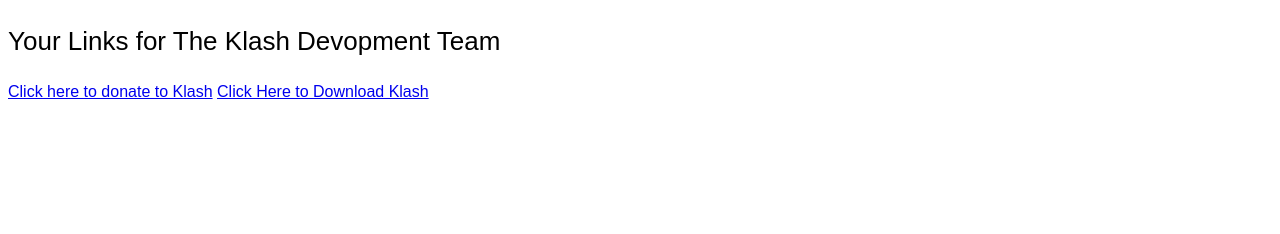
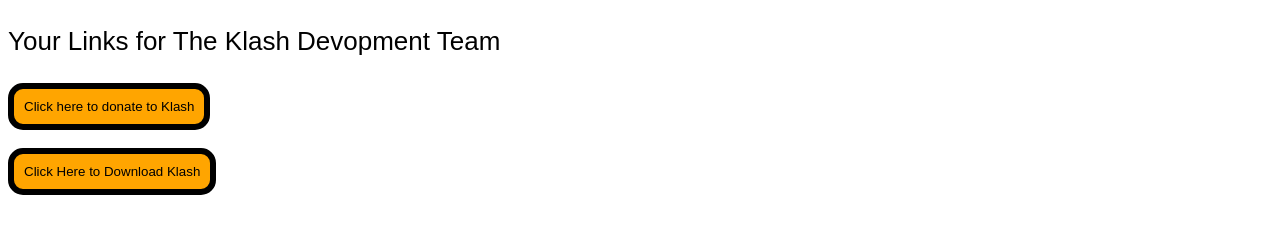
Before and after one commit to Graham2021/IceCreamFrog, a plain HTML site: page index.html in a window 1280 px wide. Shown: the part 58-292 px from the top of the page. Drawn offline with Linux system fonts and the light colour scheme.

Commit message:
Update index.html

```diff
--- a/index.html
+++ b/index.html
@@ -6,8 +6,12 @@
         <meta name='viewport' content='width=device-width, initial-scale=1.0'>
         <title>HTML Document</title>
         <style>
+            .center {
+
+            }
             body {
                 font-family: Arial, Helvetica, sans-serif;
+
             }
             .navbar {
                 background-color: #000102;
@@ -49,6 +53,19 @@
                 float: left;
                 margin-left: 10px;
             }
+            button {
+                background-color: orange;
+                color:black;
+                border:6px solid black;
+                border-radius: 15px;
+                padding:10px;
+                border-color:black;
+            }
+            button:hover {
+                cursor:pointer;
+                background-color:orangered;
+                color:blue;
+            }
     .Title {
 
         font-size: 26px;
@@ -68,10 +85,11 @@
             </div>
         </nav>
 
-    <body> <p class="Title"> Your Links for The Klash Devopment Team</p>
-        <a class="text" href="https://klashgames.tebex.io/category/donations" target="_new">Click here to donate to Klash</a>
-
-        <a class="text" href="https://gavingogaming.com/klashdownload/" target="_blank">Click Here to Download Klash</a>
+        <body> <p class="Title center"> Your Links for The Klash Devopment Team</p>
+            <button class="center" onclick="window.open('https://klashgames.tebex.io/category/donations')" target="_new">Click here to donate to Klash</button>
+            <br>
+            <br>
+            <button class="center" onclick="window.open('https://gavingogaming.com/klashdownload/')" target="_new">Click Here to Download Klash</button>
         </body>
     </body>
     </html>
```
Lines whose indentation alone changed are shown as unchanged.
